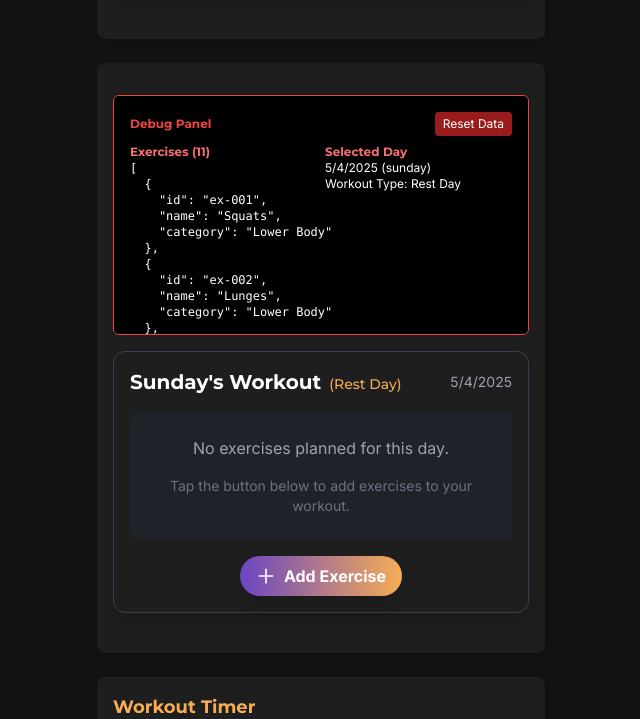
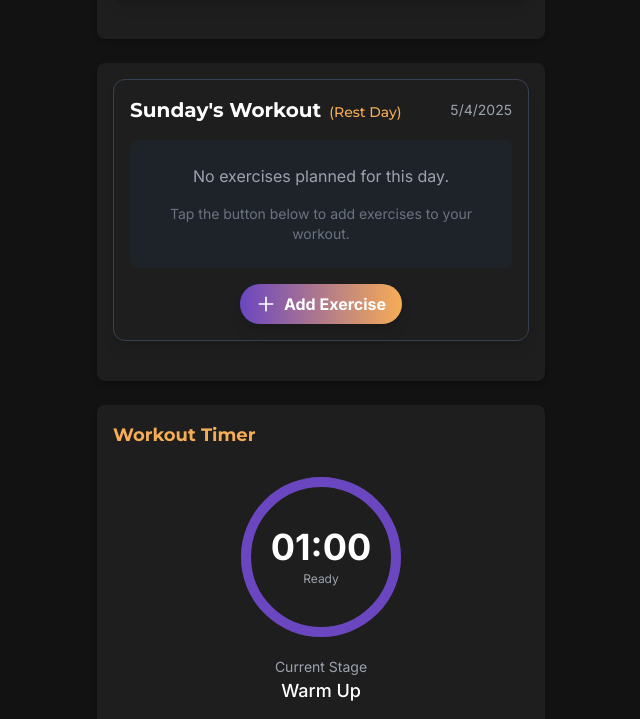
Before and after one commit to EndlessBeard/get-fit-dude, a React (Create React App) app: page / in a window 1280 px wide. Shown: the part 375-1094 px from the top of the page, without its empty margins (319-959 px from the left). Built offline with nearby package versions, Linux system fonts and the light colour scheme.

Commit message:
Detail Panel and Timer

```diff
--- a/src/components/DailyWorkout.jsx
+++ b/src/components/DailyWorkout.jsx
@@ -2,7 +2,6 @@ import React, { useState } from 'react';
 import { useWorkout } from '../context/WorkoutContext';
 import { getDayOfWeek } from '../utils/dateUtils';
 import useGestureDetection from '../hooks/useGestureDetection';
-import DebugPanel from './DebugPanel';
 import '../styles/animations.css';
 
 const DailyWorkout = () => {
@@ -66,15 +65,8 @@ const DailyWorkout = () => {
     // Get all available exercises that aren't already in today's workout
     const currentExerciseIds = new Set(exercisesForDay.map(ex => ex.id));
 
-    // Log what we're working with
-    console.log('All exercises:', exercises);
-    console.log('Current day exercises:', exercisesForDay);
-    console.log('Current day IDs:', Array.from(currentExerciseIds));
-
     // Filter for exercises not already in today's workout
     const availableToAdd = exercises.filter(ex => !currentExerciseIds.has(ex.id));
-
-    console.log('Available to add:', availableToAdd);
 
     setAvailableExercises(availableToAdd);
     setShowExerciseSelector(true);
@@ -83,21 +75,13 @@ const DailyWorkout = () => {
   const handleSelectExercise = (exercise) => {
     if (editingExerciseIndex !== null) {
       // Replace existing exercise
-      console.log(`Replacing exercise at index ${editingExerciseIndex} with ${exercise.id}`);
-
-      // Get the exercise to replace
       const oldExercise = exercisesForDay[editingExerciseIndex];
       if (oldExercise) {
-        console.log(`Old exercise: ${oldExercise.id}`);
         replaceExerciseInDay(selectedDayName, oldExercise.id, exercise.id);
-      } else {
-        console.error(`No exercise found at index ${editingExerciseIndex}`);
       }
-
       setEditingExerciseIndex(null);
     } else {
       // Add new exercise
-      console.log(`Adding new exercise: ${exercise.id}`);
       addExerciseToDay(selectedDayName, exercise.id);
     }
     setShowExerciseSelector(false);
@@ -111,11 +95,6 @@ const DailyWorkout = () => {
   const handleEditExerciseClick = (index) => {
     setEditingExerciseIndex(index);
 
-    // Log what we're working with
-    console.log('Edit mode - all exercises:', exercises);
-    console.log('Edit mode - index:', index);
-    console.log('Edit mode - exercise to replace:', exercisesForDay[index]);
-
     // When replacing, we want to show all exercises, not just those of the same type
     // This gives more flexibility for the user
     setAvailableExercises(exercises || []);
@@ -125,10 +104,7 @@ const DailyWorkout = () => {
   const handleRemoveExercise = (index) => {
     const exerciseToRemove = exercisesForDay[index];
     if (exerciseToRemove) {
-      console.log(`Removing exercise: ${exerciseToRemove.id}`);
       removeExerciseFromDay(selectedDayName, exerciseToRemove.id);
-    } else {
-      console.error(`No exercise found at index ${index}`);
     }
   };
 
@@ -139,7 +115,6 @@ const DailyWorkout = () => {
 
   return (
     <div className="daily-workout-container mb-6">
-      <DebugPanel />
       <div className="bg-gradient-to-r from-primary/30 to-secondary/20 rounded-xl p-4 shadow-lg border border-gray-700">
         {/* Day title with workout type */}
         <div className="mb-4 flex justify-between items-center">
--- a/src/components/DebugPanel.jsx
+++ /dev/null
@@ -1,50 +0,0 @@
-import React from 'react';
-import { useWorkout } from '../context/WorkoutContext';
-
-const DebugPanel = () => {
-  const {
-    exercises,
-    workoutPlan,
-    selectedDay,
-    selectedExercise,
-    getWorkoutTypeForDay,
-    resetToInitialData
-  } = useWorkout();
-
-  const selectedDayName = selectedDay.toLocaleDateString('en-US', { weekday: 'long' }).toLowerCase();
-  const workoutType = getWorkoutTypeForDay(selectedDayName);
-
-  const handleReset = () => {
-    // Clear localStorage and reset to initial data
-    localStorage.clear();
-    resetToInitialData();
-    window.location.reload();
-  };
-
-  return (
-    <div className="bg-black border border-red-500 rounded-md p-4 my-4 text-xs text-white overflow-auto max-h-60">
-      <div className="flex justify-between items-center mb-2">
-        <h3 className="text-red-500 font-bold">Debug Panel</h3>
-        <button
-          onClick={handleReset}
-          className="bg-red-800 text-white px-2 py-1 rounded text-xs hover:bg-red-700"
-        >
-          Reset Data
-        </button>
-      </div>
-      <div className="grid grid-cols-2 gap-2 mt-2">
-        <div>
-          <h4 className="text-red-400">Exercises ({exercises?.length || 0})</h4>
-          <pre>{JSON.stringify(exercises?.map(e => ({ id: e.id, name: e.name, category: e.category })), null, 2)}</pre>
-        </div>
-        <div>
-          <h4 className="text-red-400">Selected Day</h4>
-          <p>{selectedDay?.toLocaleDateString()} ({selectedDayName})</p>
-          <p>Workout Type: {workoutType || 'None'}</p>
-        </div>
-      </div>
-    </div>
-  );
-};
-
-export default DebugPanel;
--- a/src/components/ExerciseInfo.jsx
+++ b/src/components/ExerciseInfo.jsx
@@ -35,8 +35,15 @@ const ExerciseInfo = () => {
         videoUrl: selectedExercise.videoUrl || '',
         variations: [...(selectedExercise.variations || [])]
       });
+
+      // Set loading state for video when exercise changes
+      if (selectedExercise.videoUrl) {
+        setVideoLoading(true);
+      } else {
+        setVideoLoading(false);
+      }
+
       setVideoError(false);
-      setVideoLoading(false);
     }
   }, [selectedExercise]);
 
@@ -114,7 +121,8 @@ const ExerciseInfo = () => {
   // Render video or placeholder
   const renderVideo = () => {
     if (selectedExercise?.videoUrl) {
-      setVideoLoading(true);
+      // Don't set loading state here - it causes infinite re-renders
+      // setVideoLoading is called in useEffect when selectedExercise changes
 
       const youtubeId = getYoutubeId(selectedExercise.videoUrl);
 
@@ -291,8 +299,11 @@ const ExerciseInfo = () => {
                   className="bg-blue-600 hover:bg-blue-700 px-3 rounded-md"
                   title="Test video URL"
                   onClick={() => {
-                    setVideoLoading(true);
-                    setVideoError(false);
+                    // Only update the state if the URL is not empty
+                    if (formData.videoUrl) {
+                      setVideoLoading(true);
+                      setVideoError(false);
+                    }
                   }}
                 >
                   Test
--- a/src/context/TimerContext.jsx
+++ b/src/context/TimerContext.jsx
@@ -327,8 +327,10 @@ export const TimerProvider = ({ children }) => {
   const currentStage = state.stages[state.currentStageIndex] || null;
   const formattedTime = formatTime(state.remainingTime);
   const totalDuration = getTotalDuration(state.stages);
-  const progress = totalDuration > 0
-    ? ((totalDuration - state.remainingTime) / totalDuration) * 100
+
+  // Calculate progress as percentage of time remaining for the current stage (100% to 0%)
+  const progress = (currentStage && currentStage.duration > 0)
+    ? (state.remainingTime / currentStage.duration) * 100
     : 0;
 
   // Value to be provided to consumers
--- a/src/context/WorkoutContext.jsx
+++ b/src/context/WorkoutContext.jsx
@@ -213,7 +213,6 @@ export const WorkoutProvider = ({ children }) => {
       }
     } else {
       // Use default data if nothing is stored
-      console.log("Initializing with default data");
       const { exercises, workoutPlan } = getInitialData();
       dispatch({ type: actions.SET_EXERCISES, payload: exercises });
       dispatch({ type: actions.SET_WORKOUT_PLAN, payload: workoutPlan });
```
